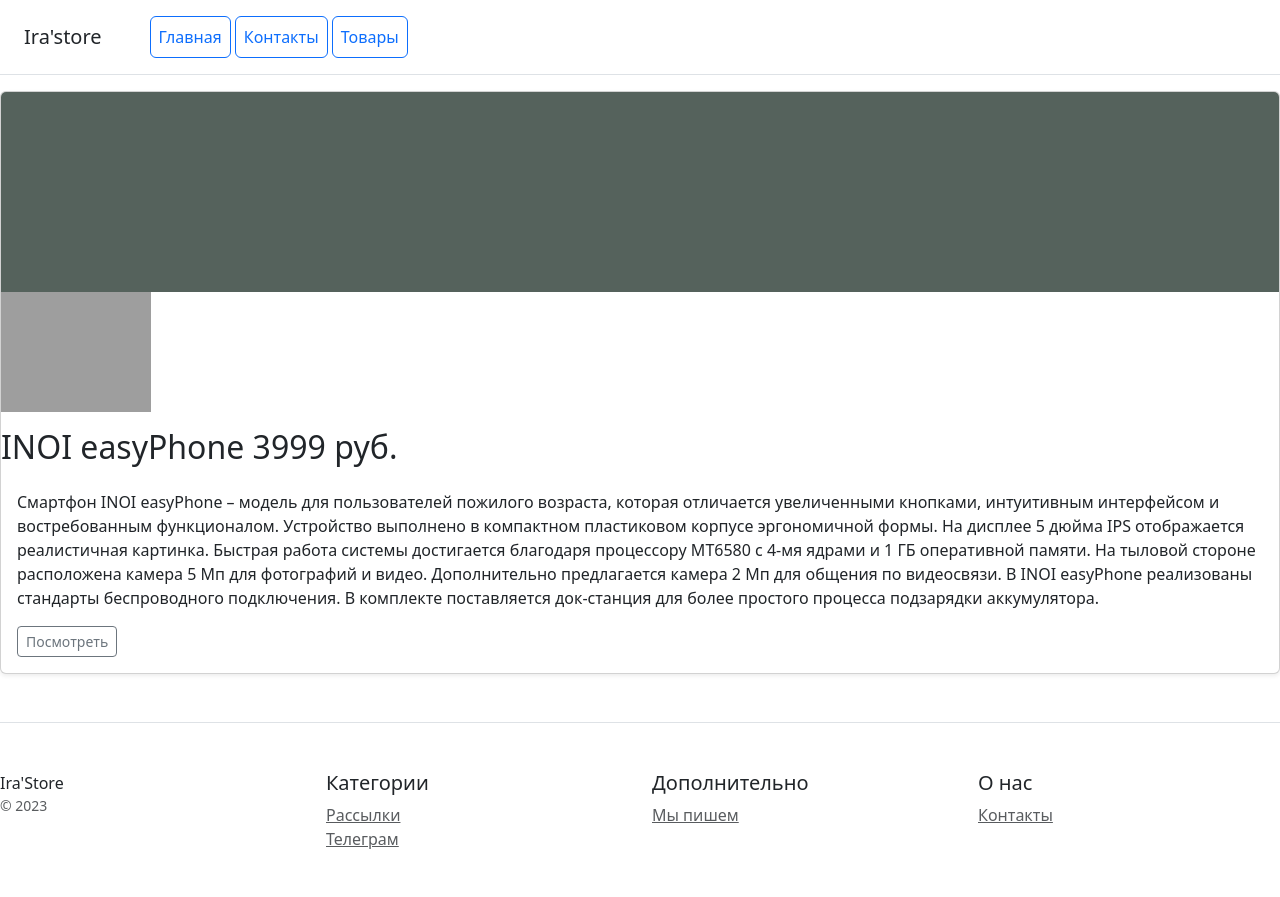
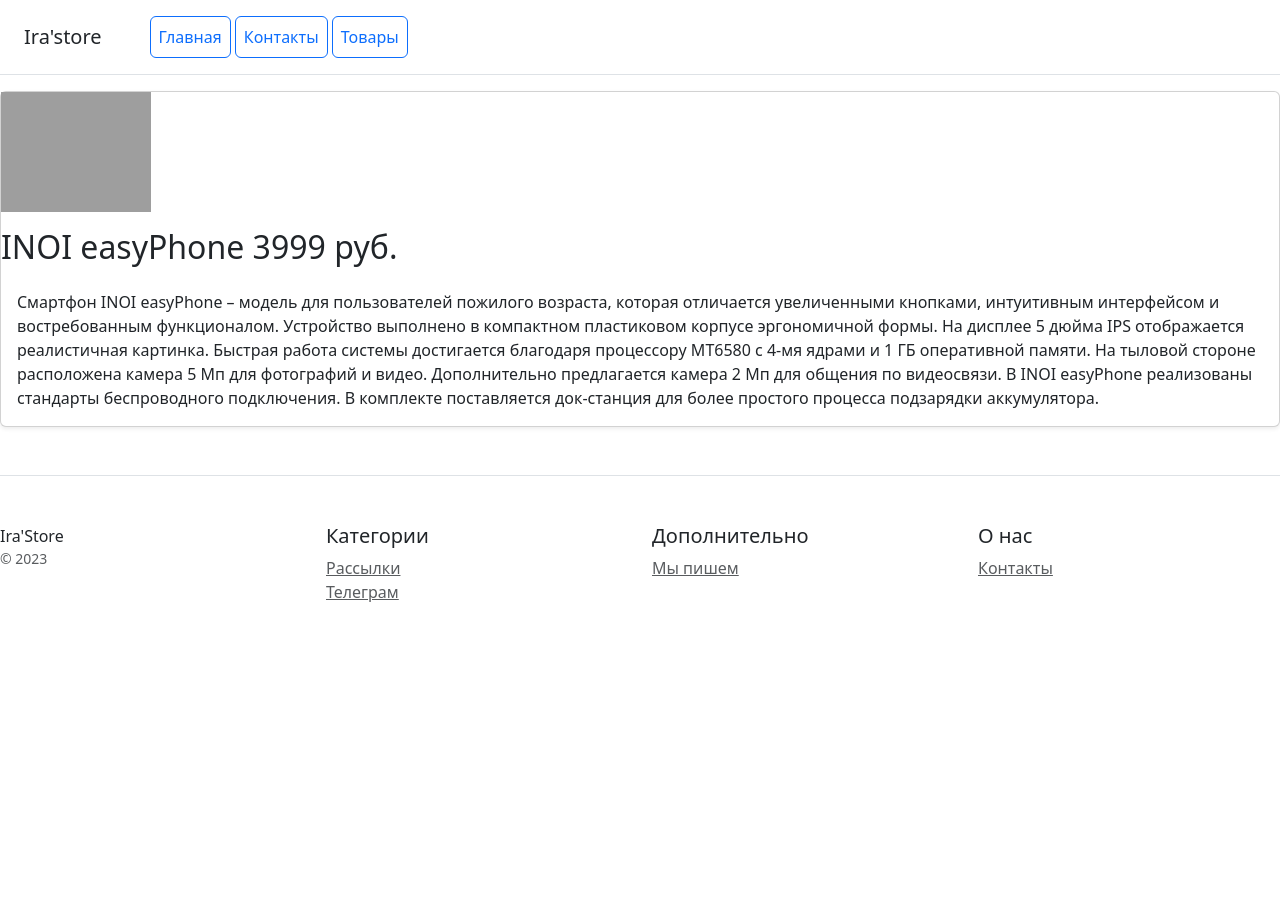
Before and after one commit to irinaloskutova/6course_hw_19_2, a Django app: template catalog/templates/catalog/product_card.html in a window 1280 px wide. Shown: the top 897 px of the page. After the commit the page ends 602 px from the top, so only its background shows below. Run offline with Django 4.2, Linux system fonts and the light colour scheme; the template is opened without the code that fills it: values that come from a table or form of the project are taken from there, others are empty; data comes from the database, SQL or seed files in the repository; some libraries are stand-ins or nearby versions; grey boxes are pictures that could not be loaded.

Commit message:
домашка 20.2 переходит на карточку товара

```diff
--- a/catalog/templates/catalog/product_card.html
+++ b/catalog/templates/catalog/product_card.html
@@ -2,27 +2,20 @@
 {% load media_path %}
 
 {% block content %}
+
+
 <div class="col">
     <div class="card shadow-sm">
-        <svg class="bd-placeholder-img card-img-top" width="100%" height="200"
-             xmlns="http://www.w3.org/2000/svg" role="img" aria-label="Placeholder: Эскиз"
-             preserveAspectRatio="xMidYMid slice" focusable="false"><title>Placeholder</title>
-            <rect width="100%" height="100%" fill="#55625c"></rect>
-                                <p><img src="{% mediapath object.image %}" width="150" height="120" alt="Картинка">
-                                </p>
-        </svg>
+        <p><img src="{% mediapath object.picture %}" width="150" height="120" alt="Картинка"/></p>
         <h2>{{ object.name_product }}
             {{ object.price }} руб.</h2>
         <div class="card-body">
-            <p class="card-text">{{ object.description}}</p>
-            <div class="d-flex justify-content-between align-items-center">
-                <div class="btn-group">
-                    <button type="button" class="btn btn-sm btn-outline-secondary">Посмотреть
-                    </button>
-                </div>
-            </div>
+            <p class="card-text">{{ object.description }}</p>
+
         </div>
     </div>
 </div>
 
+
+
 {% endblock %}
--- a/catalog/urls.py
+++ b/catalog/urls.py
@@ -9,5 +9,5 @@
     path('contacts/', contacts, name='contacts'),
     path('', home, name='home'),
     path('products/', products, name='products'),
-    path('product_card', product_card, name='product_card'),
+    path('product_card/<pk>/', product_card, name='product_card'),
 ]
```
Also changed, not shown: catalog/templates/catalog/includes/inc_product_card.html (+2 -12 lines), catalog/views.py (+5 -2 lines).
